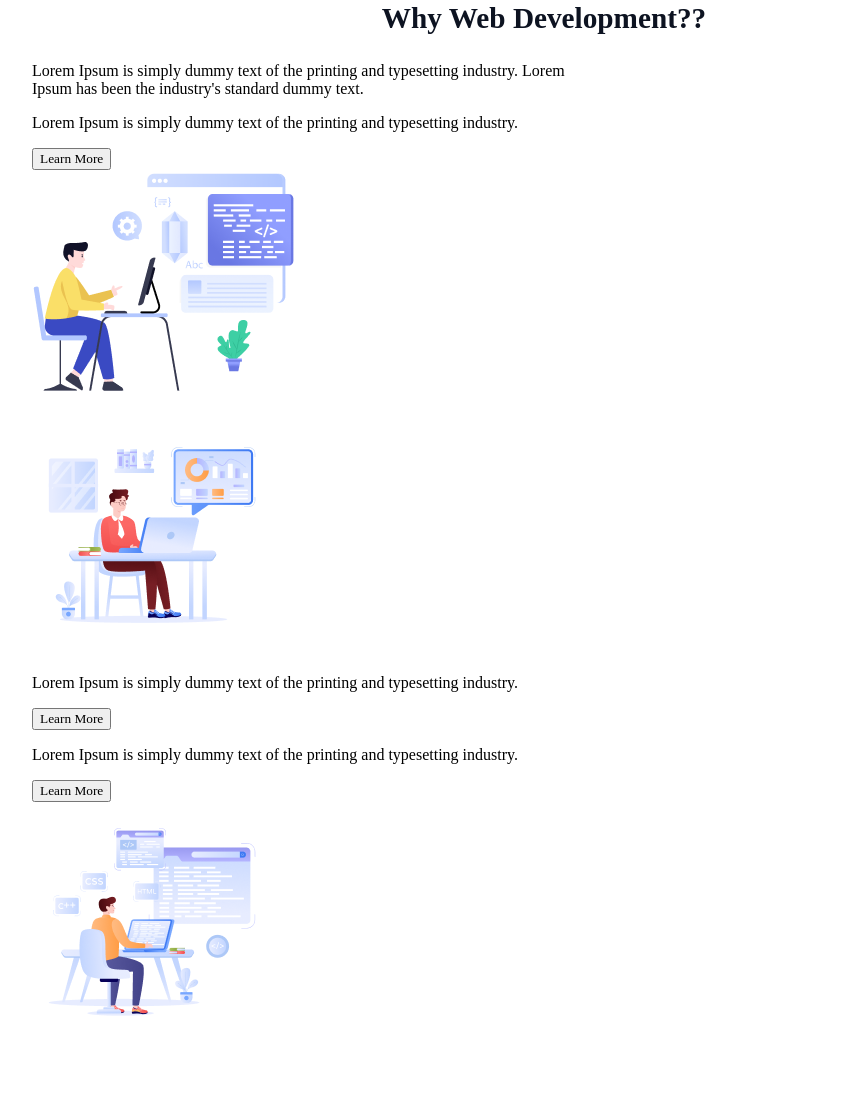
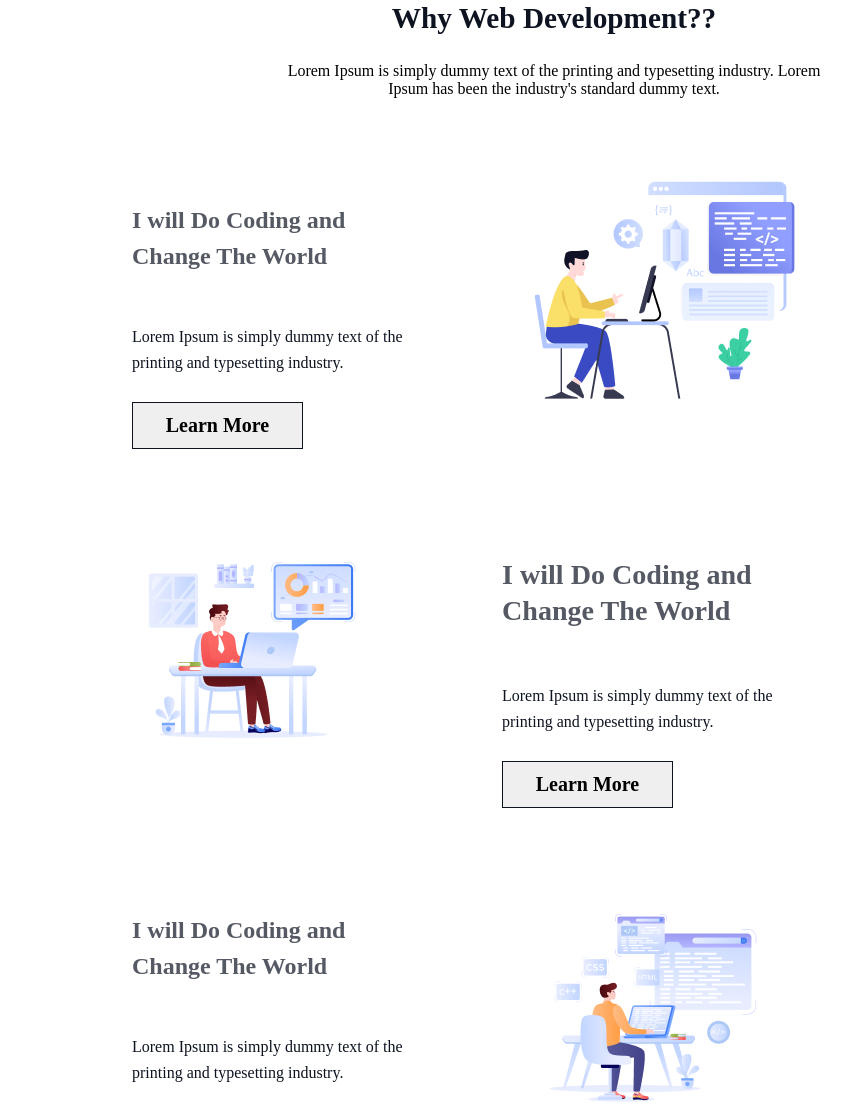
Before and after one commit to HabiburRahman-Pro/Assignment-1, a plain HTML site: page Assignment-1/index.html in a window 1280 px wide. Shown: the part 807-1912 px from the top of the page, without its empty margins (96-947 px from the left). Drawn offline with Linux system fonts and the light colour scheme; a web font is replaced by a local one.

Commit message:
Main Section

```diff
--- a/Assignment-1/index.html
+++ b/Assignment-1/index.html
@@ -44,8 +44,8 @@
     <main>
         <!-- "why Web development?? "section -->
         <section class="dev-section">
-            <div>
-                <div>
+            <div class="combined-margin">
+                <div class="main-container">
                     <div class="common-title">
                         <h3>Why Web Development??</h3>
                     </div>
@@ -55,26 +55,49 @@
                     </div>
 
                 </div>
-                <div>
-                    <div>
-                        <title>I will Do Coding and Change The World</title>
-                        <p>Lorem Ipsum is simply dummy text of the printing and typesetting industry.</p>
-                        <button>Learn More</button>
+                <!-- I will do coding and change the world section 1st div -->
+                <div class="second-title">
+                    <div class="first-div">
+                        <div>
+                            <h3 class="common-heading">I will Do Coding and <br> Change The World
+                            </h3>
+                        </div>
+                        <div>
+                            <p class="common-text">Lorem Ipsum is simply dummy text of the <br>printing and typesetting industry.</p>
+                        </div>
+                        <div><button class="multiple-btn">Learn More</button></div>
                     </div>
                     <div><img src="../Assignment-1/images/Layer_1.png" alt=""></div>
                 </div>
-                <div>
-                    <div><img src="../Assignment-1/images/Group 3.png" alt=""></div>
-                    <div>
-                        <title>I will help People by creating Modern Web System</title>
-                        <p>Lorem Ipsum is simply dummy text of the printing and typesetting industry.</p><button>Learn More</button>
+                <!-- I will do coding and change the world section  2nd div-->
+                <div class="second-title">
+                    <div><img src="../Assignment-1/images/Group 3.png" alt="">
                     </div>
+                    <div class="first-div">
+
+                        <div class="common-heading">
+                            <h3>I will Do Coding and <br> Change The World
+                            </h3>
+                        </div>
+                        <div>
+                            <p class="common-text">Lorem Ipsum is simply dummy text of the <br>printing and typesetting industry.</p>
+                        </div>
+                        <div><button class="multiple-btn">Learn More</button></div>
+                    </div>
+
                 </div>
-                <div>
-                    <div>
-                        <title>I will Do Coding and Change The World</title>
-                        <p>Lorem Ipsum is simply dummy text of the printing and typesetting industry.</p>
-                        <button>Learn More</button>
+
+                <!-- I will do coding and change the world section  3rd div-->
+                <div class="second-title">
+                    <div class="first-div">
+                        <div>
+                            <h3 class="common-heading">I will Do Coding and <br> Change The World
+                            </h3>
+                        </div>
+                        <div>
+                            <p class="common-text">Lorem Ipsum is simply dummy text of the <br>printing and typesetting industry.</p>
+                        </div>
+                        <div><button class="multiple-btn">Learn More</button></div>
                     </div>
                     <div><img src="../Assignment-1/images/Group 4.png" alt=""></div>
                 </div>
--- a/Assignment-1/styles/styles.css
+++ b/Assignment-1/styles/styles.css
@@ -18,13 +18,12 @@
                        align-items: center;
                    }
 
-       .common-praragraph {
+                   .common-paragraph {
                        text-align: center
                    }
 
                    .name {
                        color: rgb(13, 19, 33);
-           /* font-family: Azeret Mono; */
                        font-size: 26px;
                        font-weight: 800;
                        line-height: 33px;
@@ -40,7 +39,6 @@
                        justify-content: center;
                        align-items: center;
                        padding: 12px;
-           /* font-family: Azeret Mono; */
                        font-weight: 600;
                        line-height: 10px;
                        text-align: center;
@@ -75,7 +73,6 @@
 
                    #title {
                        color: rgb(13, 19, 33);
-           /* font-family: Azeret Mono; */
                        font-size: 30px;
                        font-weight: 800;
                        line-height: 60px;
@@ -85,7 +82,6 @@
 
                    #header-content {
                        color: rgb(13, 19, 33);
-           /* font-family: Azeret Mono; */
                        font-size: 12px;
                        font-weight: 400;
                        line-height: 20px;
@@ -108,3 +104,56 @@
                    .dev-section {
                        margin: 80px 120px 80px 120px
                    }
+
+                   .combined-margin {
+                       margin-left: 100px;
+                       margin-right: 80px
+                   }
+
+                   c .main-container {
+                       justify-content: center;
+                       align-items: center;
+                       display: flex;
+                       flex-direction: column;
+                       margin-bottom: 40px;
+                   }
+                   /* I will do coding and change the world section */
+
+                   .second-title {
+                       gap: 130px;
+                       margin-top: 80px;
+                       margin-bottom: 20px;
+                       display: flex;
+                   }
+
+                   .first-div {
+                       gap: 10px;
+                       display: flex;
+                       flex-direction: column;
+                   }
+
+                   .multiple-btn {
+                       color: rgba(13, 19, 33, );
+                       font-size: 20px;
+                       font-weight: 600;
+                       width: 171px;
+                       height: 47px;
+                       box-sizing: border-box;
+                       border: 1px solid rgb(13, 19, 33);
+                   }
+
+                   .common-text {
+                       color: rgb(13, 19, 33);
+                       font-size: 16px;
+                       font-weight: 400;
+                       line-height: 26px;
+                       text-align: left;
+                   }
+
+                   .common-heading {
+                       color: rgba(13, 19, 33, 0.7);
+                       font-size: 24px;
+                       font-weight: 700;
+                       line-height: 36px;
+                       text-align: left;
+                   }
```
Lines whose indentation alone changed are shown as unchanged.
